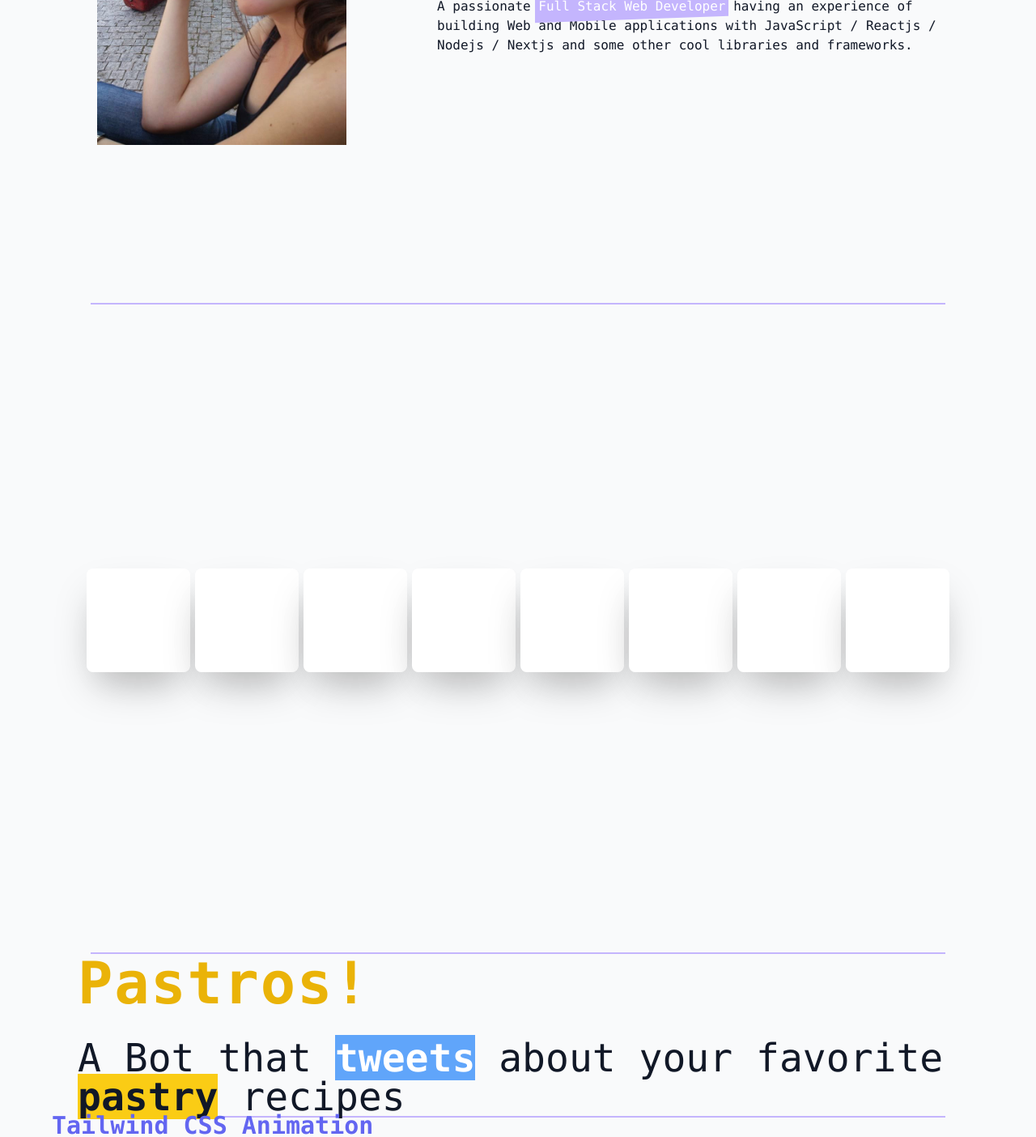
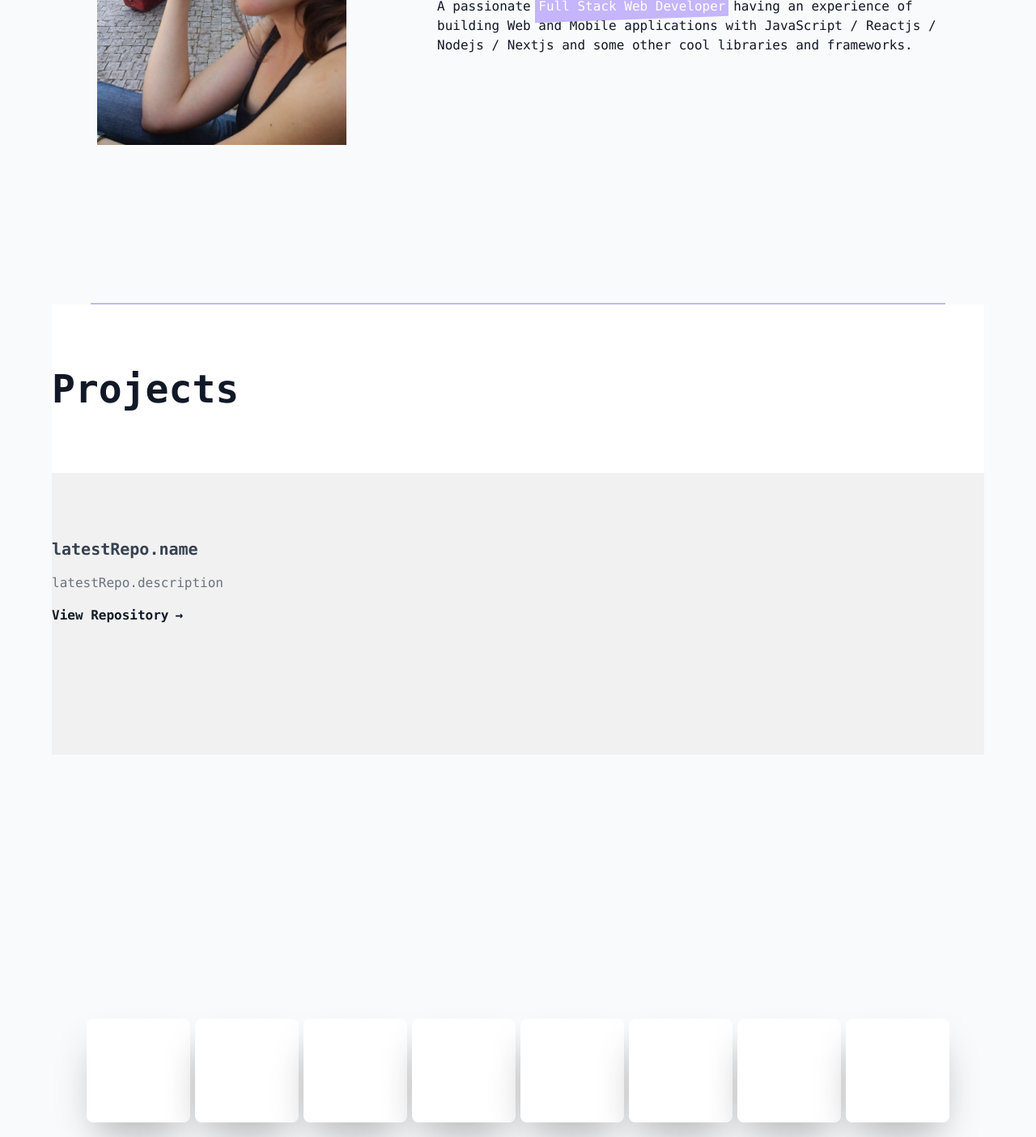
Before and after one commit to nevinalisheva/portfolio, a Next.js app: page / in a window 1280 px wide. Shown: the part 1330-2734 px from the top of the page at 81% size. Built offline with nearby package versions, Linux system fonts and the light colour scheme.

Commit message:
displaying projects

```diff
--- a/components/ContainerBlock.js
+++ b/components/ContainerBlock.js
@@ -1,4 +1,3 @@
-import React from "react";
 import Head from "next/head";
 import { useRouter } from "next/router";
 import { useTheme } from "next-themes";
@@ -49,7 +48,6 @@ export default function ContainerBlock({ children, ...customMeta }) {
       </Head>
       <main>
         <Landing theme={theme} />
-        {/* className="dark:bg-gray-900 w-full" */}
         <Navbar
           theme={theme}
           setTheme={setTheme}
--- a/components/Navbar.js
+++ b/components/Navbar.js
@@ -1,12 +1,7 @@
-import React, { useEffect, useState } from "react";
+import React, { useEffect} from "react";
 import Link from "next/link";
-import { useTheme } from "next-themes";
-import { useRouter } from "next/router";
 
 export default function Navbar({theme, setTheme, mounted, setMounted}) {
-  const router = useRouter();
-  // console.log(router.asPath);
-
 
   useEffect(() => {
     setMounted(true);
@@ -43,7 +38,7 @@ export default function Navbar({theme, setTheme, mounted, setMounted}) {
               viewBox="0 0 24 24"
               fill="currentColor"
               stroke="currentColor"
-              className="w-4 h-4 text-yellow-500 dark:text-yellow-500"
+              className="w-6 h-6 animate-bounce text-yellow-500 dark:text-yellow-500"
             >
               {theme === "dark" ? (
                 <path
@@ -67,48 +62,3 @@ export default function Navbar({theme, setTheme, mounted, setMounted}) {
     </div>
   );
 }
-
-// import { SunIcon, MoonIcon } from "@heroicons/react/solid";
-
-// const Navbar = () => {
-//   const { systemTheme, theme, setTheme } = useTheme();
-//   const [mounted, setMounted] = useState(false);
-
-//   useEffect(() => {
-//     setMounted(true);
-//   }, []);
-
-//   const renderThemeChanger = () => {
-//     if (!mounted) return null;
-
-//     const currentTheme = theme === "system" ? systemTheme : theme;
-
-//     if (currentTheme === "dark") {
-//       return (
-//         <SunIcon
-//           className="w-10 h-10 text-yellow-500 "
-//           role="button"
-//           onClick={() => setTheme("light")}
-//         />
-//       );
-//     } else {
-//       return (
-//         <MoonIcon
-//           className="w-10 h-10 text-gray-900 "
-//           role="button"
-//           onClick={() => setTheme("dark")}
-//         />
-//       );
-//     }
-//   };
-
-//   return (
-//     <header className="h-15 shadow-sm dark:border-gray-700">
-//       <div className="container  px-4 sm:px-6 py-4 flex justify-between items-center">
-//         {renderThemeChanger()}
-//       </div>
-//     </header>
-//   );
-// };
-
-// export default Navbar;
--- /dev/null
+++ b/components/Seperator.js
@@ -0,0 +1,5 @@
+const Seperator = () => {
+    return <div className="w-11/12 mx-auto h-0.5 bg-violet-300"></div>;
+}
+
+export default Seperator;
--- a/pages/index.js
+++ b/pages/index.js
@@ -1,5 +1,6 @@
 import BtnGoTop from "../components/ButtontoTop";
 import ContainerBlock from "../components/ContainerBlock";
+import Seperator from "../components/Seperator";
 import About from "../sections/About";
 import Contact from "../sections/Contact";
 import Experience from "../sections/Experience";
@@ -14,21 +15,14 @@ export default function Home() {
         description="Lorem Ipsum.. DESCRIPTION"
       >
         <Introduction />
-        <div className="w-11/12 mx-auto h-0.5 bg-violet-300"></div>
+        <Seperator />
         <BtnGoTop />
         <Experience />
-        <div className="w-11/12 mx-auto h-0.5 bg-violet-300"></div>
-
+        <Seperator />
         <About />
-        <div className="w-11/12 mx-auto h-0.5 bg-violet-300"></div>
-
-        <h3 class="text-3xl font-bold text-indigo-500 animate-bounce">
-          Tailwind CSS Animation
-        </h3>
-        <div class="w-20 h-20 p-2 bg-blue-500 rounded-md animate-spin"></div>
-      <div class="w-20 h-20 p-2 bg-purple-500 rounded-md animate-ping"></div>
-      <div class="w-20 h-20 p-2 bg-green-500 rounded-md animate-bounce"></div>
-      <div class="w-20 h-20 p-2 bg-purple-500 rounded-md animate-pulse"></div>
+        <Seperator />
+        {/* <div class="w-20 h-20 p-2 bg-purple-500 rounded-md animate-ping"></div> */}
+        <div class="w-20 h-20 p-2 bg-purple-500 rounded-md animate-pulse"></div>
 
         <svg
           xmlns="http://www.w3.org/2000/svg"
@@ -51,10 +45,54 @@ export default function Home() {
           />
         </svg>
 
-
-
         <Contact />
-        <div className="w-11/12 mx-auto h-0.5 bg-violet-300"></div>
+        <section className="bg-white dark:bg-gray-800">
+          <div className="max-w-6xl mx-auto h-48 bg-white dark:bg-gray-800">
+            <h1 className=" text-5xl md:text-9xl font-bold py-20 text-center md:text-left">
+              Projects
+            </h1>
+          </div>
+          {/* Grid starts here */}
+          <div className="bg-[#F1F1F1] dark:bg-gray-900">
+            <div className="max-w-6xl mx-auto grid grid-cols-1 md:grid-cols-2 gap-8 py-20 pb-40">
+              <div className="github-repo">
+                <h1 className="font-semibold text-xl dark:text-gray-200 text-gray-700">
+                  latestRepo.name
+                </h1>
+                <p className="text-base font-normal my-4 text-gray-500">
+                  latestRepo.description
+                </p>
+                <a
+                  href={"latestRepo.clone_url:"}
+                  className="font-semibold group flex flex-row space-x-2 w-full items-center"
+                >
+                  <p>View Repository </p>
+                  <div className="transform  group-hover:translate-x-2 transition duration-300">
+                    &rarr;
+                  </div>
+                </a>
+              </div>
+              <a
+                href="https://tailwindmasterkit.com"
+                className="w-full block shadow-2xl"
+              >
+                <div className="relative overflow-hidden">
+                  <img
+                    src="/me.jpeg"
+                    alt="portfolio"
+                    className="transform hover:scale-125 transition duration-2000 ease-out"
+                  />
+                  <h1 className="absolute top-10 left-10 text-gray-50 font-bold text-xl bg-red-500 rounded-md px-2">
+                    Tailwind Master Kit
+                  </h1>
+                  <h1 className="absolute bottom-10 left-10 text-gray-50 font-bold text-xl">
+                    01
+                  </h1>
+                </div>
+              </a>
+            </div>
+          </div>
+        </section>
       </ContainerBlock>
     </div>
   );
--- a/sections/Experience.js
+++ b/sections/Experience.js
@@ -1,5 +1,35 @@
 const Experience = () => {
   return (
+    <div>
+    <section className="bg-white dark:bg-gray-800">
+          <div className=" h-30 bg-white dark:bg-gray-800">
+            <h1 className=" text-2xl md:text-5xl font-bold py-20 text-center md:text-left">
+              Projects
+            </h1>
+          </div>
+          {/* Grid starts here */}
+          <div className="bg-[#F1F1F1] dark:bg-gray-900">
+            <div className="max-w-6xl mx-auto grid grid-cols-1 md:grid-cols-2 gap-8 py-20 pb-40">
+              <div className="github-repo">
+                <h1 className="font-semibold text-xl dark:text-gray-200 text-gray-700">
+                  latestRepo.name
+                </h1>
+                <p className="text-base font-normal my-4 text-gray-500">
+                  latestRepo.description
+                </p>
+                <a
+                  href={"latestRepo.clone_url:"}
+                  className="font-semibold group flex flex-row space-x-2 w-full items-center"
+                >
+                  <p>View Repository </p>
+                  <div className="transform  group-hover:translate-x-2 transition duration-300">
+                    &rarr;
+                  </div>
+                </a>
+              </div>
+              </div>
+              </div>
+              </section>
 
     <section id="experience" class="p-10 min-h-screen flex md:flex-row items-center justify-around bg-transparent flex-wrap sm:flex-col">
       <div class="h-32 w-32 relative cursor-pointer mb-5">
@@ -59,6 +89,7 @@ const Experience = () => {
         </div>
       </div>
     </section>
+    </div>
   );
 };
 
```
